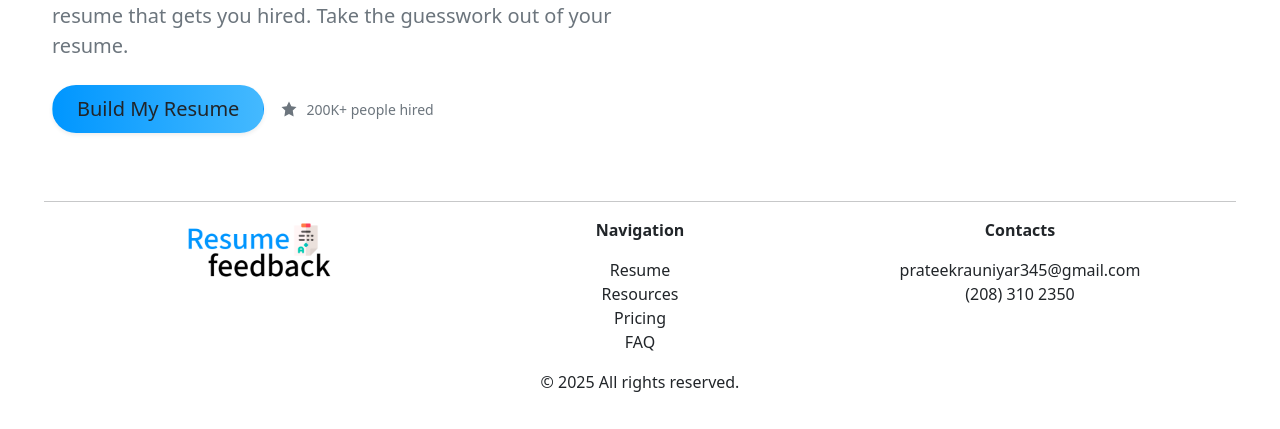
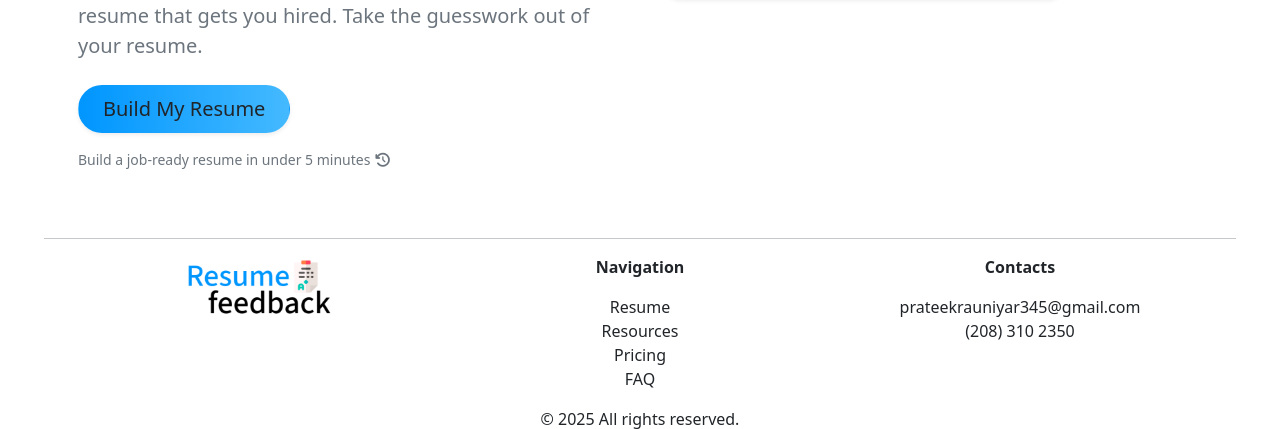
Before and after one commit to prateekrauniyar345/ResumeFeedback, a Flask app: page / in a window 1280 px wide. Shown: the part 631-1060 px from the top of the page. Before the commit the page ends 1023 px from the top, so only its background shows below. Run offline with Flask 3, Linux system fonts and the light colour scheme; some libraries are stand-ins or nearby versions.

Commit message:
minor style changes

```diff
--- a/templates/dashboard/home.html
+++ b/templates/dashboard/home.html
@@ -3,7 +3,7 @@
 {% block title %}Home - Resume Feedback{% endblock %}
 
 {% block content %}
-<section class="hero side_spacing py-5 px-2">
+<section class="hero container py-5 px-2">
   <div class="row align-items-center g-5">
 
     <!-- Left: copy -->
@@ -33,11 +33,7 @@
           Build My Resume
         </a>
         <div class="d-flex align-items-center text-secondary small">
-          <svg width="18" height="18" viewBox="0 0 24 24" aria-hidden="true" class="me-2">
-            <path d="M12 2l3.09 6.26L22 9.27l-5 4.87L18.18 22 12 18.77 5.82 22 7 14.14l-5-4.87 6.91-1.01L12 2z"
-                  fill="currentColor" />
-          </svg>
-          200K+ people hired
+          Build a job-ready resume in under 5 minutes <span>&nbsp;</span> <span><i class="fas fa-clock-rotate-left"></i></span>
         </div>
       </div>
     </div>
@@ -54,8 +50,8 @@
         <!-- Floating stat card -->
         <div class="card floating-card border-0 shadow-sm position-absolute">
           <div class="card-body py-3 px-3">
-            <div class="h4 mb-0">200K+</div>
-            <div class="text-secondary small">People get hired</div>
+            <div class="h4" style="color: #0096FF;">Dream Job<span>&nbsp;</span> <span><i class="fas fa-circle-check"></i></span></div>
+            <div class="small text-secondary"><span>My favourite company</span></div>
           </div>
         </div>
       </div>
--- a/templates/dashboard/root.html
+++ b/templates/dashboard/root.html
@@ -5,6 +5,8 @@
     <meta name="viewport" content="width=device-width, initial-scale=1.0">
     <!-- include the static folder -->
      <link rel="stylesheet" href="{{ url_for('static', filename='styles/styles.css') }}">
+    <!-- fontawesome icons -->
+     <link rel="stylesheet" href="https://cdnjs.cloudflare.com/ajax/libs/font-awesome/7.0.0/css/all.min.css">
     <!-- include the bootstrap cdn -->
      <link href="https://cdn.jsdelivr.net/npm/bootstrap@5.3.7/dist/css/bootstrap.min.css" rel="stylesheet" integrity="sha384-LN+7fdVzj6u52u30Kp6M/trliBMCMKTyK833zpbD+pXdCLuTusPj697FH4R/5mcr" crossorigin="anonymous">
      <script src="https://cdn.jsdelivr.net/npm/bootstrap@5.3.7/dist/js/bootstrap.bundle.min.js" integrity="sha384-ndDqU0Gzau9qJ1lfW4pNLlhNTkCfHzAVBReH9diLvGRem5+R9g2FzA8ZGN954O5Q" crossorigin="anonymous"></script>
```
